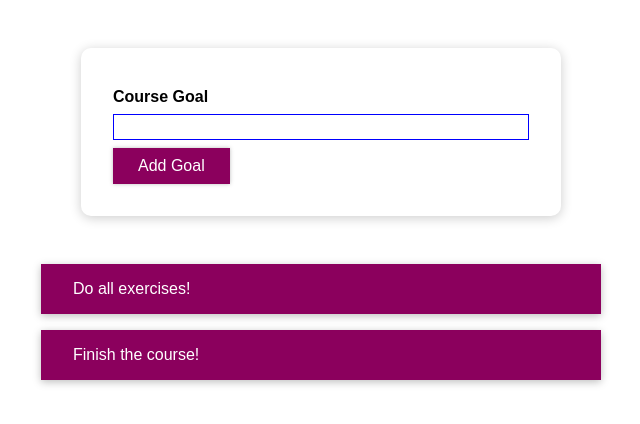
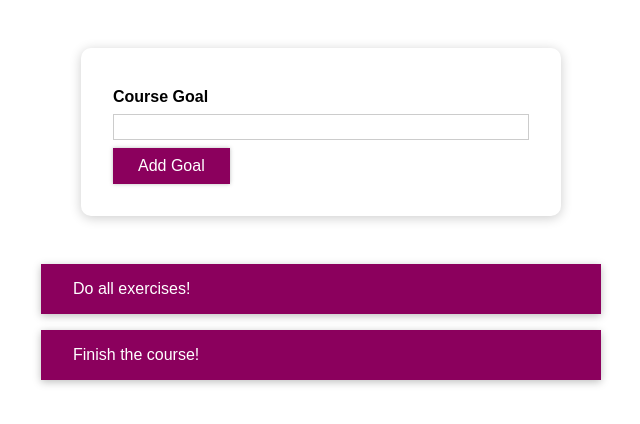
Before and after one commit to sanishkarkee/REACT-Styling-react-components-Section7, a React (Create React App) app: page / in a window 1280 px wide. Shown: the top 424 px of the page, without its empty margins (319-959 px from the left). Built offline with nearby package versions, Linux system fonts and the light colour scheme.

Commit message:
Video98: Setting CSS classes dynamically

```diff
--- a/src/components/CourseGoals/CourseInput/CourseInput.css
+++ b/src/components/CourseGoals/CourseInput/CourseInput.css
@@ -22,3 +22,14 @@
   background: #fad0ec;
   border-color: #8b005d;
 }
+
+/* Adding css classes dynamically // Video98: setting css classes dynamically */
+
+.form-control.invalid input {
+  border-color: red;
+  background: #ffd7d7;
+}
+
+.form-control.invalid label {
+  color: red;
+}
--- a/src/components/CourseGoals/CourseInput/CourseInput.js
+++ b/src/components/CourseGoals/CourseInput/CourseInput.js
@@ -30,16 +30,18 @@
 
   return (
     <form onSubmit={formSubmitHandler}>
-      <div className="form-control">
-        <label style={{ color: !isValid ? 'red' : 'black' }}>Course Goal</label>
-        <input
+      <div className={`form-control ${!isValid ? 'invalid' : ' '}`}>
+        {/* <label style={{ color: !isValid ? 'red' : 'black' }}>Course Goal</label> */}
+        <label>Course Goal</label>
+        {/* <input
           style={{
             borderColor: !isValid ? 'red' : 'blue',
             background: !isValid ? 'salmon' : 'transparent',
           }}
           type="text"
           onChange={goalInputChangeHandler}
-        />
+        /> */}
+        <input type="text" onChange={goalInputChangeHandler} />
       </div>
       <Button type="submit">Add Goal</Button>
     </form>
```
